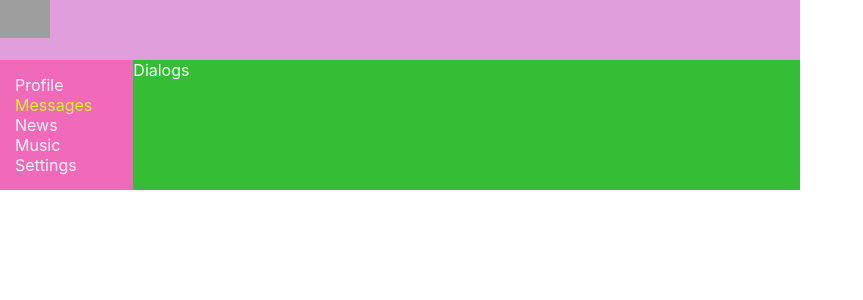
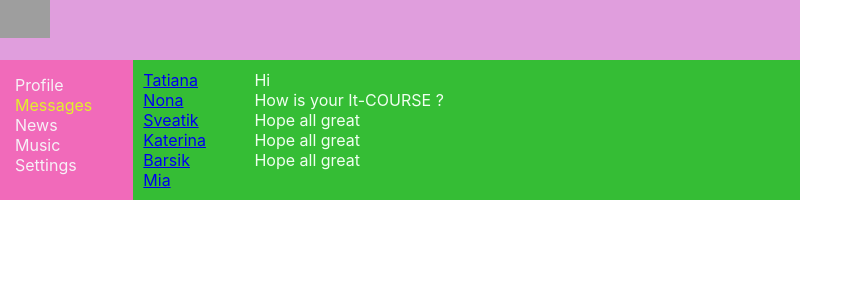
Before and after one commit to TatiBarca/react-samuray, a React (Create React App) app: page /dialogs in a window 1280 px wide. Shown: the top 300 px of the page, without its empty margins (0-863 px from the left). Built offline with nearby package versions, Linux system fonts and the light colour scheme; grey boxes are pictures that could not be loaded.

Commit message:
added components

```diff
--- a/src/App.css
+++ b/src/App.css
@@ -16,5 +16,6 @@
   color: honeydew;
 }
 .app_wrapper_content img {
-  width: 500px
+  width: 500px;
+
 }
--- a/src/components/Dialogs/Dialogs.jsx
+++ b/src/components/Dialogs/Dialogs.jsx
@@ -1,10 +1,38 @@
 import React from 'react';
+import { NavLink } from 'react-router-dom';
 import s from './Dialogs.module.css';
 
+const DialogItems = (props) => {
+    return (
+        <div className={s.dialog + ' ' + s.active}>
+                    <NavLink to={"/dialogs/" + props.id}>{props.name}</NavLink>
+                </div>
+    )
+}
+
+const Message = (props) => {
+    return (
+        <div className={s.dialog}>{props.message}</div>
+    )
+}
 const Dialogs = (props) => {
     return (
-        <div>
-            Dialogs
+        <div className={s.dialogs}>
+            <div className={s.dialogsItems}>
+                <DialogItems name="Tatiana" id="1" />
+                <DialogItems name="Nona" id="2" />
+                <DialogItems name="Sveatik" id="3" />
+                <DialogItems name="Katerina" id="4" />
+                <DialogItems name="Barsik" id="5" />
+                <DialogItems name="Mia" id="6" />
+            </div>
+            <div className={s.messages}>
+                <Message message="Hi"/>
+                <Message message="How is your It-COURSE ?"/>
+                <Message message="Hope all great"/>
+                <Message message="Hope all great"/>
+                <Message message="Hope all great"/>
+            </div>
         </div>
     )
 }
--- a/src/components/Dialogs/Dialogs.module.css
+++ b/src/components/Dialogs/Dialogs.module.css
@@ -0,0 +1,20 @@
+.dialogs {
+    display: grid;
+    grid-template-columns: 2fr 10fr;
+
+}
+
+.dialogsItems {
+    padding: 10px;
+
+}
+/* .k{
+
+} */
+.dialogsItems .active {
+    color: gold;
+}
+.messages {
+    padding: 10px;
+
+}
--- a/src/components/Profile/MyPosts/MyPosts.jsx
+++ b/src/components/Profile/MyPosts/MyPosts.jsx
@@ -3,23 +3,28 @@ import s from './MyPosts.module.css';
 import Post from './Post/Post';
 
 const MyPosts = () => {
-    return <div>
-        my post
+    return (
+        <div className={s.postsBlock}>
+            <h3>My posts</h3>
+            <div>
                 <div>
                     <textarea></textarea>
+                </div>
+                <div>
                     <button>Add post</button>
+                </div>
 
             </div>
             <div className={s.posts}>
-            <Post  message='Hi its Tommy' likeCounts=" 5"/>
-            <Post  message='I am Fluffy' likeCounts=" 10" />
-            <Post message='How are you?' likeCounts=" 33"/>
-            <Post message="it's my first post" likeCounts=" 25"/>
-            <Post message="Let's have fun" likeCounts=" 40"/>
+                <Post message='Hi its Tommy' likeCounts=" 5" />
+                <Post message='I am Fluffy' likeCounts=" 10" />
+                <Post message='How are you?' likeCounts=" 33" />
+                <Post message="it's my first post" likeCounts=" 25" />
+                <Post message="Let's have fun" likeCounts=" 40" />
 
 
             </div>
-    </div>
+        </div>)
 
 };
 
--- a/src/components/Profile/MyPosts/MyPosts.module.css
+++ b/src/components/Profile/MyPosts/MyPosts.module.css
@@ -1,3 +1,11 @@
 .posts {
     color: rgb(197, 99, 34);
 }
+
+.postsBlock {
+    padding: 10px;
+}
+
+.posts {
+    margin-top: 10px;
+}
--- a/src/components/Profile/Profile.jsx
+++ b/src/components/Profile/Profile.jsx
@@ -1,19 +1,14 @@
 import React from 'react';
 import s from './Profile.module.css';
 import MyPosts from '../Profile/MyPosts/MyPosts';
+import ProfileInfo from './ProfileInfo/ProfileInfo';
 
 
 const Profile = () => {
     return (
         <div>
-            <div>
-                <img src="https://img5.goodfon.ru/wallpaper/nbig/a/8f/piony-rozovyi-tekstura.jpg" alt="" />
-            </div>
-            <div>
-                ava+Description
-            </div>
+            <ProfileInfo />
             <MyPosts />
-
         </div >
     )
 };
--- /dev/null
+++ b/src/components/Profile/ProfileInfo/ProfileInfo.jsx
@@ -0,0 +1,18 @@
+import React from 'react';
+import s from './ProfileInfo.module.css';
+
+
+const ProfileInfo = () => {
+    return (
+        <div>
+            <div>
+                <img src="https://img5.goodfon.ru/wallpaper/nbig/a/8f/piony-rozovyi-tekstura.jpg" alt="" />
+            </div>
+            <div className={s.descriptionBlock}>
+                ava+Description
+            </div>
+        </div >
+    )
+};
+
+export default ProfileInfo;
--- /dev/null
+++ b/src/components/Profile/ProfileInfo/ProfileInfo.module.css
@@ -0,0 +1,3 @@
+.descriptionBlock {
+    padding: 10px;
+}
```
Also changed, not shown: src/components/Navbar/Navbar.module.css (+2 -5 lines). Lines whose indentation alone changed are shown as unchanged.
